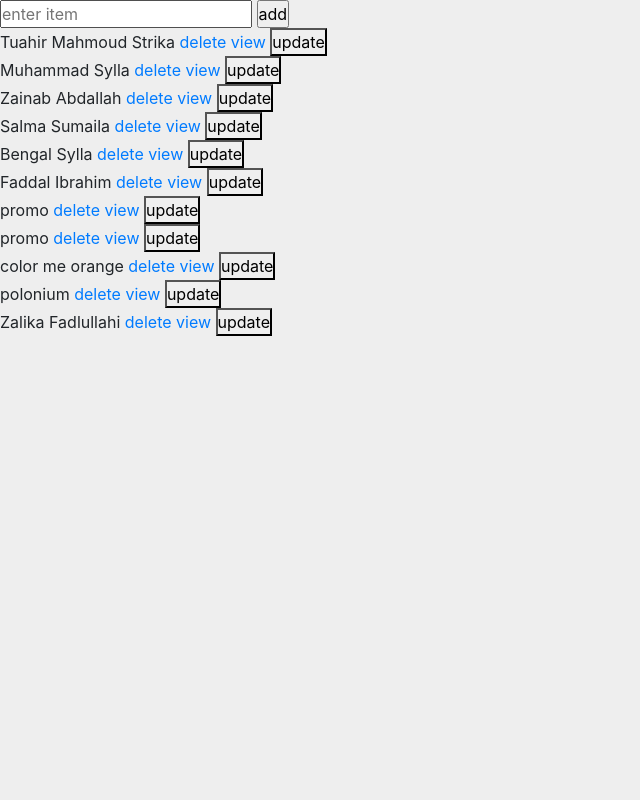
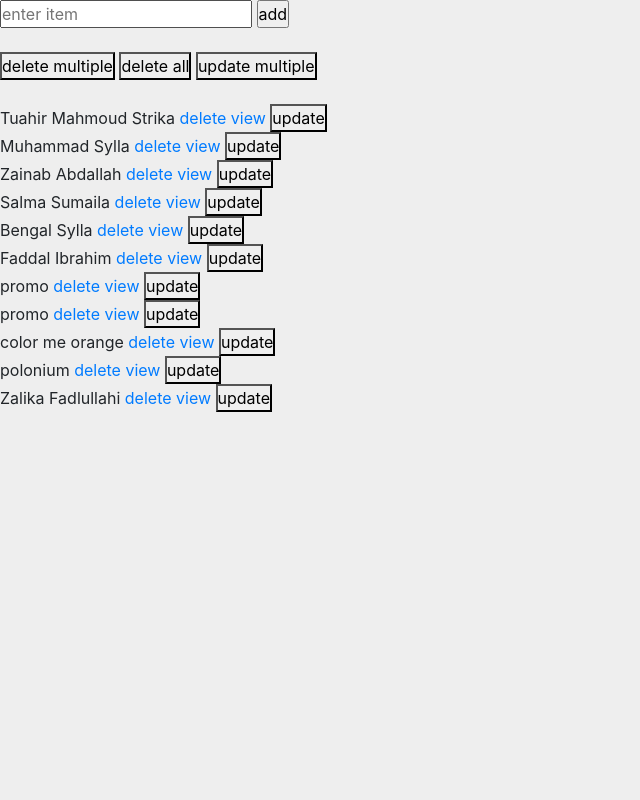
Before and after one commit to faddalibrahim/CRUD-Search, a PHP site: page / in a window 1280 px wide. Shown: the whole page, without its empty margins (0-640 px from the left). Run offline with PHP 8.4, Linux system fonts and the light colour scheme; data comes from the database, SQL or seed files in the repository; both versions use the stored data as it was after the commit; some libraries are stand-ins or nearby versions.

Commit message:
delete multiple items

```diff
--- a/css/index.css
+++ b/css/index.css
@@ -9,7 +9,7 @@ main{
   height: 100vh;
 }
 
-#update-form-container{
+#update-form-container, #delete-selected-prompt{
   position: absolute;
   top: 50%;
   left: 50%;
--- a/includes/add.inc.php
+++ b/includes/add.inc.php
@@ -14,10 +14,10 @@
 
 
     if($result){
-        header('location: index.php?add=success');
+        header('location: index.php?add=added to database');
     }else{
         // echo "Error: ".mysqli_error($conn);
-        header('location: index.php?add=failed');
+        header('location: index.php?add=failed to add to database');
     }
 
 
--- a/index.php
+++ b/index.php
@@ -48,7 +48,7 @@
     <main>
 
         <!-- success and error messages -->
-        <?php echo $_GET['add'] ?? $_GET['delete'] ?? $_GET['update'] ?? '' ?>
+        <?php echo $_GET['add'] ?? $_GET['delete'] ?? $_GET['update'] ?? $_GET['deletes'] ?? '' ?>
 
         <!-- ADD FORM -->
         <form id="form" action="<?php echo $_SERVER['PHP_SELF'] ?>" method="POST" autocomplete="off" id="addForm">
@@ -56,13 +56,21 @@
             <input type="submit" value="add" name="add">
         </form>
 
+        <!-- ACTION BUTTONS -->
+        <br>
+        <button id="delete-multiple-button">delete multiple</button>
+        <button id="delete-all-button">delete all</button>
+        <button id="update-multiple-button">update multiple</button>
+        <br>
+        <br>
+
         <!-- TODOS -->
         <div class="todos">
             <?php if($todos): ?>
                 <?php foreach ($todos as $todo): ?>
                     <div class="todo">
+                        <input type="checkbox" name="" data-id="<?php echo htmlspecialchars($todo['id'])?>" hidden>
                         <?php echo htmlspecialchars($todo['name']) ?>
-
                         <a href="index.php?id=<?php echo htmlspecialchars($todo['id']) ?>">delete</a>
                         <a href="view.php?id=<?php echo htmlspecialchars($todo['id']) ?>">view</a>
                         <button value="<?php echo htmlspecialchars($todo['id']) ?>" data-data="<?php echo htmlspecialchars($todo['name'])?>">update</button>
@@ -83,6 +91,15 @@
             <input type="submit" value="update" name="update">
           </form>
         </div>
+
+        <button id="delete-selected-button" hidden>deleted selected</button>
+
+        <!-- DELETE ALL PROMPT -->
+        <div id="delete-selected-prompt">
+          <span>Are you sure you wanna delete the selected items</span>
+          <a href="" id="yes-delete-selected">Yes</a>
+          <a href="delete-all.php?">No</a>
+        </div>
     </main>
 
     <script src="js/index.js"></script>
--- a/js/index.js
+++ b/js/index.js
@@ -1,3 +1,4 @@
+//showing the update form overlay
 document.querySelector(".todos").addEventListener("click", function(e){
   if(e.target.textContent === 'update'){
      document.querySelector("#update-form-container").style.display = "flex";
@@ -8,7 +9,27 @@ document.querySelector(".todos").addEventListener("click", function(e){
 
 })
 
-
+//closing the update form overlay
 document.querySelector("#close").addEventListener("click",function(){
   this.closest("#update-form-container").style.display = "none";
 })
+
+
+document.getElementById("delete-multiple-button").addEventListener("click",function(){
+	document.querySelectorAll(".todo input[type=checkbox]").forEach(checkbox => checkbox.toggleAttribute("hidden")); //show checkboxes
+	document.getElementById("delete-selected-button").toggleAttribute("hidden"); //show delete selected button
+})
+
+
+document.getElementById("delete-selected-button").addEventListener("click",function(){
+	let checkedIds = Array.from(document.querySelectorAll(".todo input[type=checkbox]"))
+			  		.filter(checkbox => checkbox.checked)
+			  		.map(checkbox => Number(checkbox.dataset.id));
+
+	let stringedIds = JSON.stringify(checkedIds);
+
+
+	document.getElementById("delete-selected-prompt").style.display = "flex"; //show prompt overlay
+
+	document.getElementById("yes-delete-selected").href = "delete-all.php?ids=" + stringedIds; // add ids array to href of "yes" button
+})
```
Also changed, not shown: delete-all.php (added, +28 -0 lines), todos.sql (added, +77 -0 lines), 1 other file.
